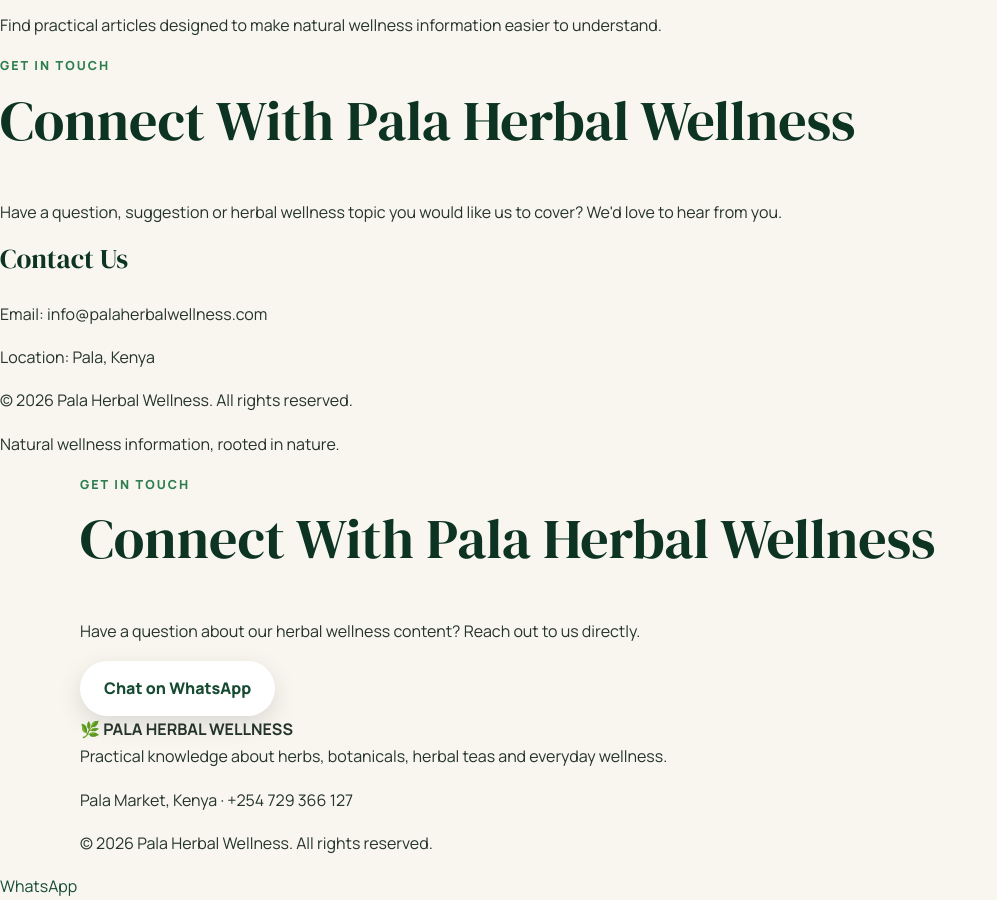
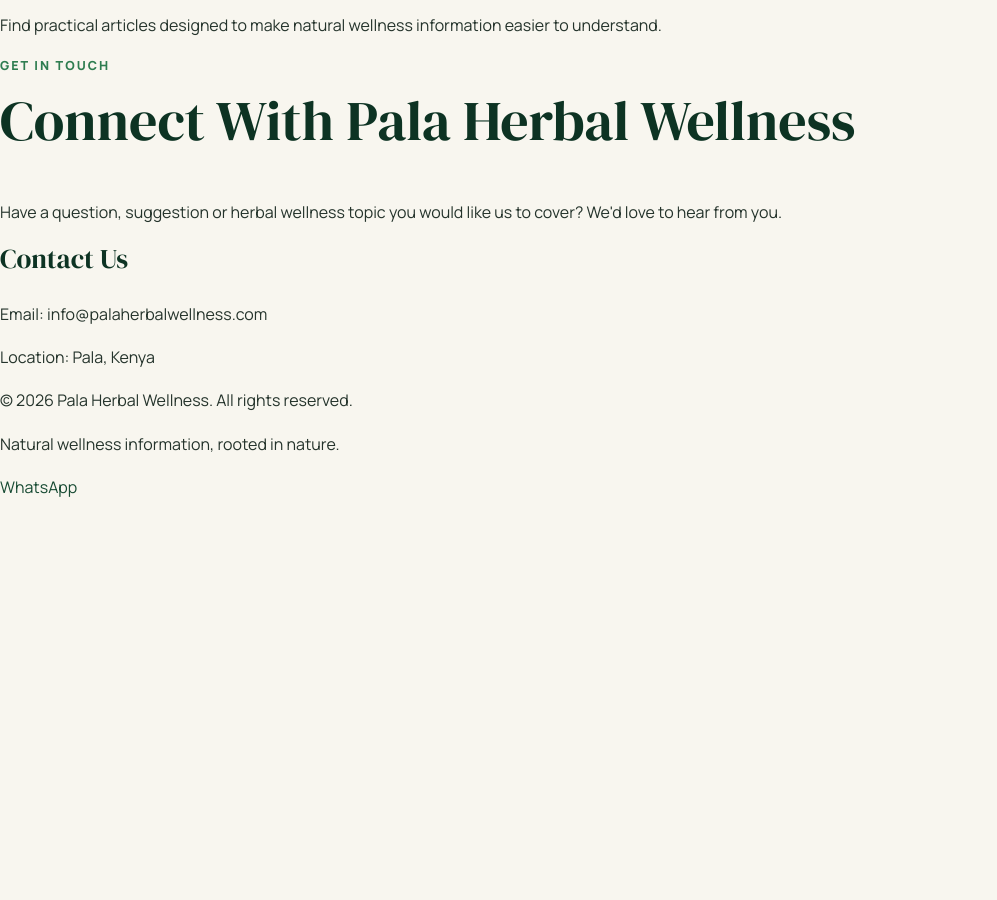
Before and after one commit to mzaeonly-maker/pala-herbal-wellness.github.io, a Jekyll site: the page built from index.html, in a window 1280 px wide and 900 px high, scrolled down 1816 px. Shown: the whole window, without its empty margins (0-997 px from the left). Built offline with Jekyll 4.4.1, drawn with Linux system fonts in a browser that asks for light colours; after the commit the page ends 2317 px from its top, so only the background shows below that.

Commit message:
Update default.html

```diff
--- a/_layouts/default.html
+++ b/_layouts/default.html
@@ -26,39 +26,9 @@
   </div>
 </header><main>
   {{ content }}
-</main><section class="contact-section" id="contact">
-  <div class="container">
-    <p class="eyebrow">GET IN TOUCH</p>
-    <h2>Connect With Pala Herbal Wellness</h2>
-    <p>
-      Have a question about our herbal wellness content?
-      Reach out to us directly.
-    </p><a class="btn btn-primary" href="https://wa.me/254729366127">
-  Chat on WhatsApp
-</a>
+</main>
 
-  </div>
-</section><footer class="site-footer">
-  <div class="container"><div class="footer-brand">
-  <span class="brand-mark">🌿</span>
-  <strong>PALA HERBAL WELLNESS</strong>
-</div>
-
-<p>
-  Practical knowledge about herbs, botanicals,
-  herbal teas and everyday wellness.
-</p>
-
-<p class="footer-location">
-  Pala Market, Kenya · +254 729 366 127
-</p>
-
-<p class="copyright">
-  © {{ 'now' | date: "%Y" }} Pala Herbal Wellness. All rights reserved.
-</p>
-
-  </div>
-</footer><a class="wa" href="https://wa.me/254729366127" aria-label="Chat with Pala Herbal Wellness on WhatsApp">
+  <a class="wa" href="https://wa.me/254729366127" aria-label="Chat with Pala Herbal Wellness on WhatsApp">
   WhatsApp
 </a></body>
 </html>
```
